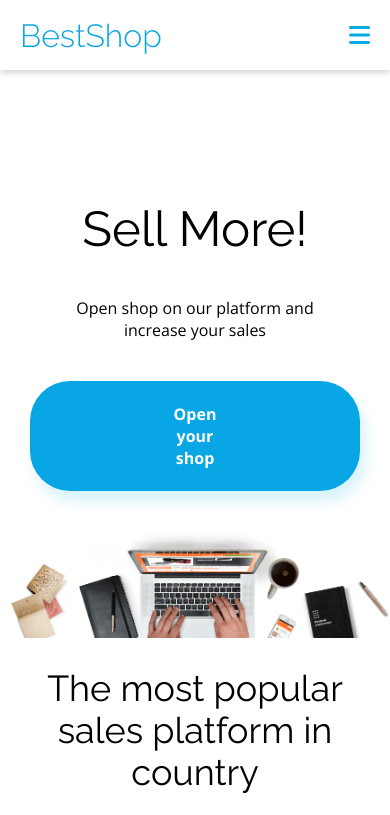
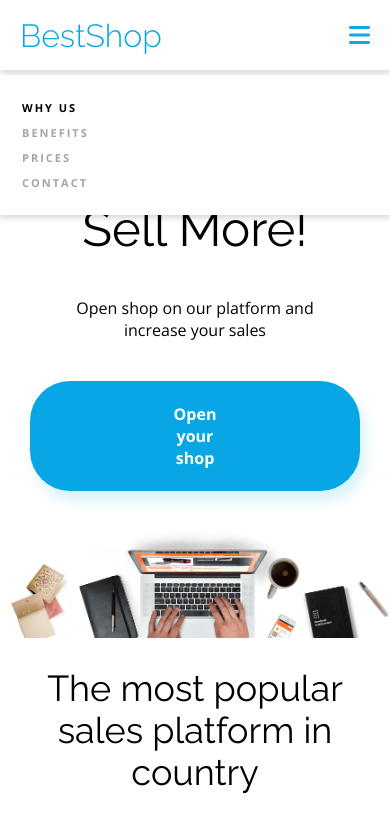
Before and after one commit to CzerkoMaszynka/Adobe.xd-project, a website: page index.html in a window 390 px wide. Both pictures are taken after a click on the icon 359 px from the left and 35 px from the top of the page. Shown: the top 815 px of the page. Drawn offline with nearby package versions, Linux system fonts and the light colour scheme.

Commit message:
Functionality to the burger menu addition

```diff
--- a/index.html
+++ b/index.html
@@ -27,6 +27,12 @@
                 </ul>
                 <i class="fas fa-bars"></i>
             </nav>
+            <div class="burger__menu-mobile">
+                    <a class="header__navListAnchor nav_bigAnchor navAnchors" href="#firstSection">Why us</a>
+                    <a class="header__navListAnchor navAnchors" href="#section2">Benefits</a>
+                    <a class="header__navListAnchor navAnchors" href="#section3">prices</a>
+                    <a class="header__navListAnchor navAnchors" href="#contact">contact</a>
+            </div>
     </header>
 
     <section class="firstSection" id="firstSection">
@@ -224,6 +230,7 @@
             </div>
         </div>
     </footer>
+<script src="js/app.js"></script>
 </body>
 
 </html>
--- /dev/null
+++ b/js/app.js
@@ -0,0 +1,17 @@
+const burgerMenu = document.querySelector(".fa-bars");
+const x = document.querySelector(".burger__menu-mobile");
+burgerMenu.addEventListener("click", function() {
+    if (x.style.display === "block") {
+        x.style.display = "none";
+    } else {
+        x.style.display = "block";
+    }
+});
+
+function hideBurgerMenu() {
+    const w = document.documentElement.clientWidth;
+    if ( w > 1145 ) {
+        x.style.display = "none";
+    }
+}
+window.addEventListener("resize", hideBurgerMenu);
--- a/scss/main.scss
+++ b/scss/main.scss
@@ -20,6 +20,9 @@
     align-items: center;
     height: 70px;
     justify-content: space-between;
+}
+.burger__menu-mobile {
+    display: none;
 }
 
 .header__navList {
@@ -617,19 +620,37 @@ width:40%;
 //--> mobile <--
 //---------
 @media (max-width: 1150px) {
+    //navigation bar
     .header__navList {
         display: none;
+    }
+    .burger__menu-mobile {
+        background: #fff;
+        padding: 20px;
+        text-transform: uppercase;
+        font: bold 11px/15px "Open Sans";
+        letter-spacing: 2px;
+        box-shadow: 0px 3px 6px #00000029;
+        margin-top: 5px;
+        display: none;
+    }
+    .header__navListAnchor {
+        padding: 5px 0 5px 2px;
+    }
+    .header__navListAnchor, .header__navListAnchor:hover {
+        border-bottom: none;
     }
     .fa-bars {
         display: inline-block;
         font-size: 1.5rem;
-        margin: 0 20px;
+        padding: 20px;
         color: #07ACE6;
         cursor: pointer;
     }
     a.header__navSpanAnchor {
         margin: 20px;
     }
+    //navibar ends
     button.firstSection_button {
         padding: 22px 135px;
     }
```
Also changed, not shown: css/main.css, 1 other file.
